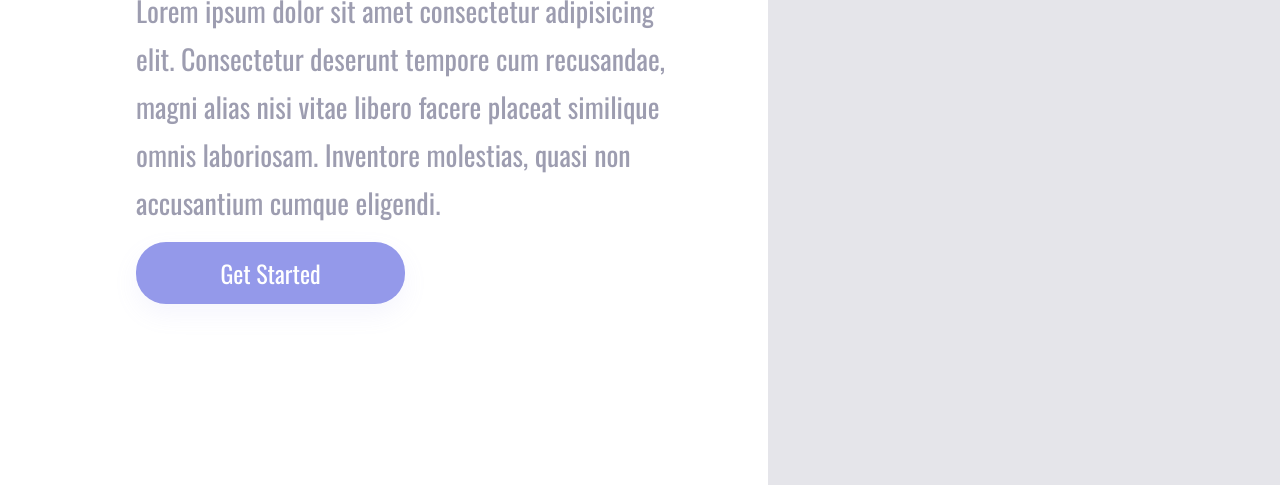
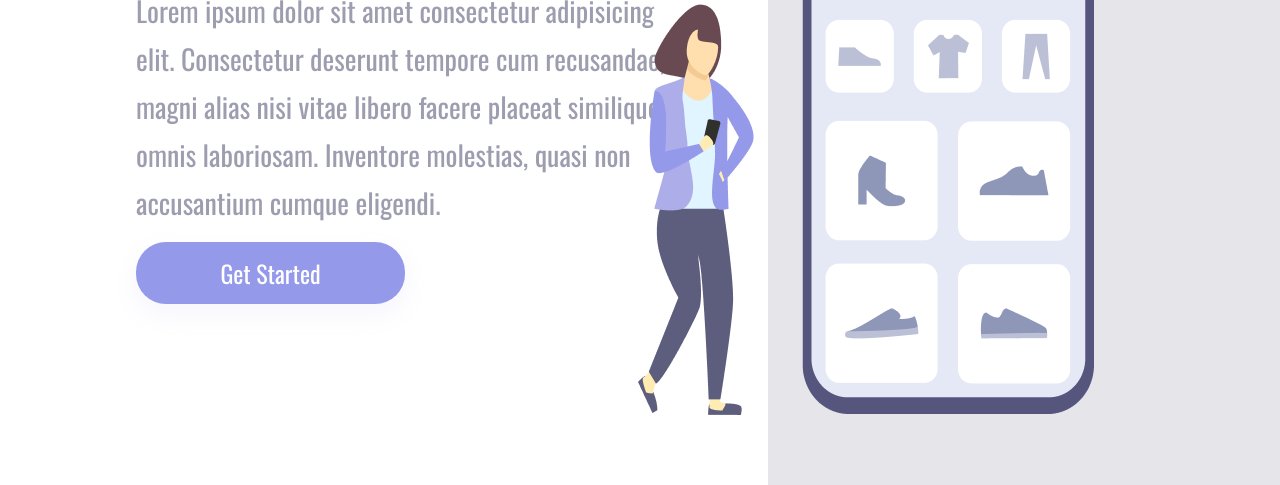
Before and after one commit to lucaspalmasanches/easy-shopping, a plain HTML site: page index.html in a window 1280 px wide. Shown: the part 444-929 px from the top of the page. Drawn offline with nearby package versions, Linux system fonts and the light colour scheme; the site is published under a folder, as on GitHub Pages, so addresses that start at the root find nothing.

Commit message:
correção de erro na img

```diff
--- a/index.html
+++ b/index.html
@@ -27,7 +27,7 @@
                 <a>About</a>
                 <A>Contact</A>
             </header>
-            <img alt="girl-cellphone" src="/assets/girl-cellphone.png">
+            <img alt="girl-cellphone" src="./assets/girl-cellphone.png">
         </section>
     </div>
 </body>
```
